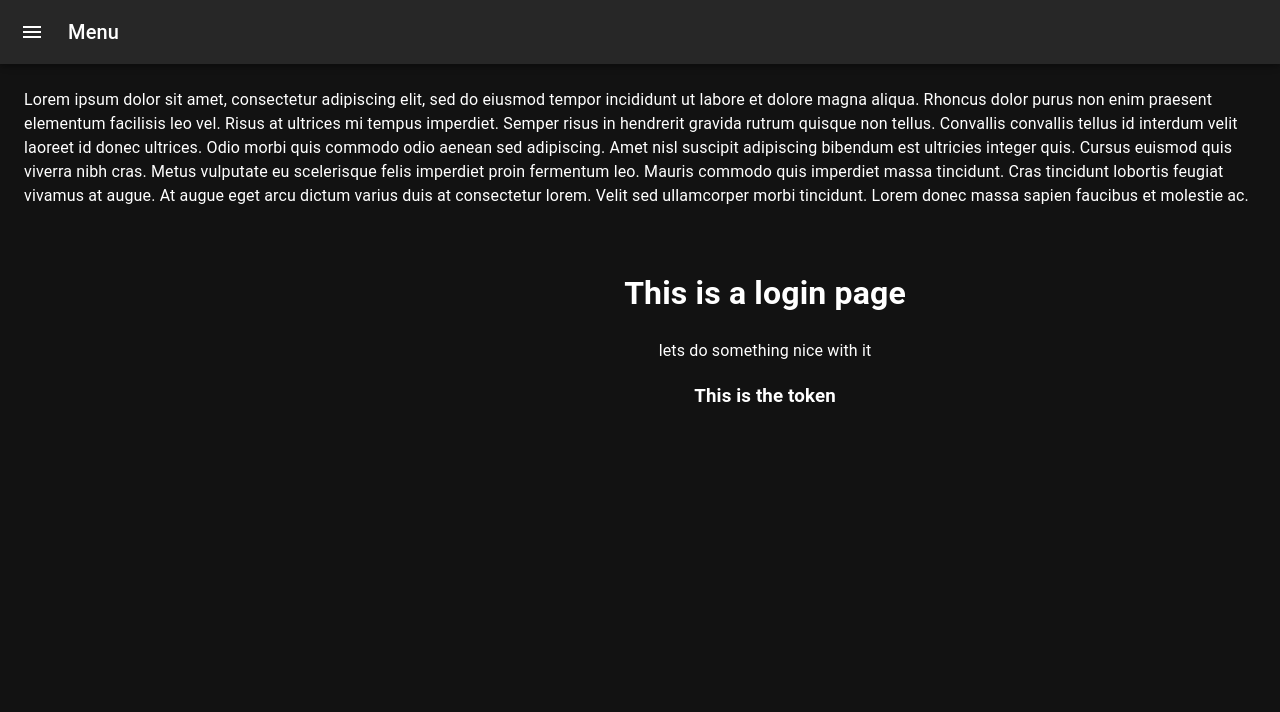
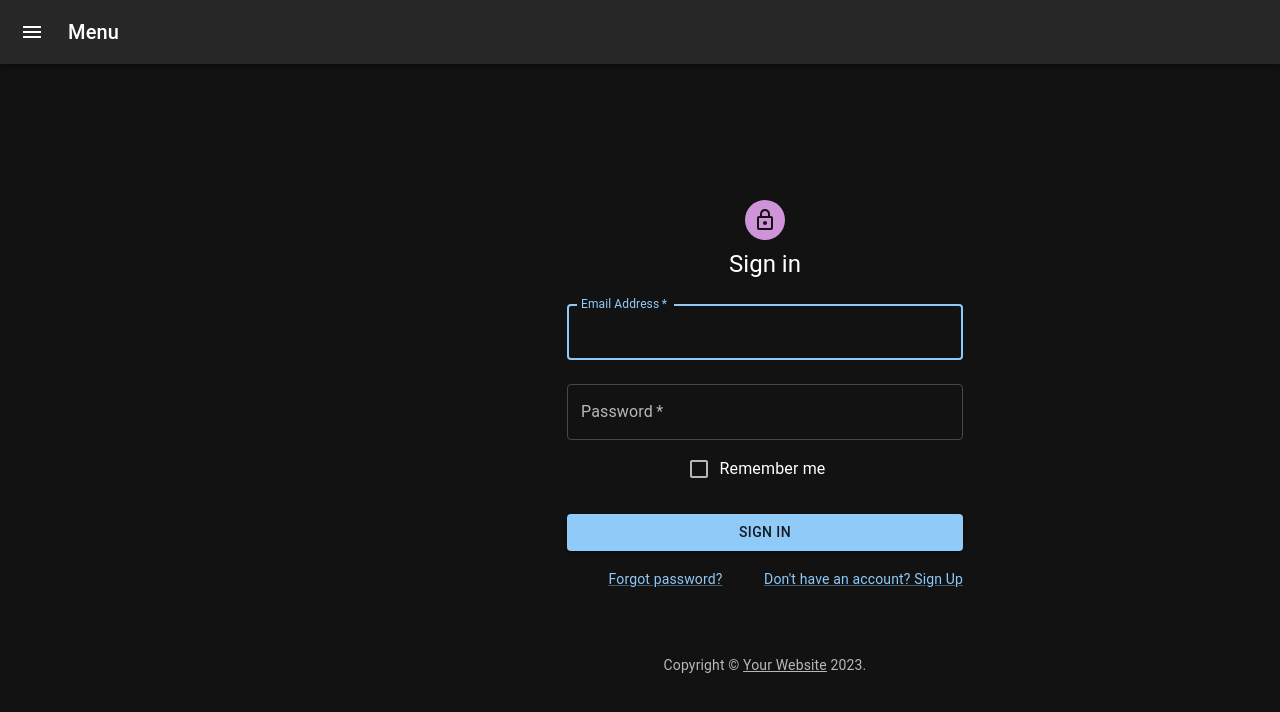
Before and after one commit to successPhil/movietracker, a React (Vite) app in the folder machbuster_frontend/: page / in a window 1280 px wide. Shown: the top 712 px of the page. Built offline with nearby package versions, Linux system fonts and the light colour scheme.

Commit message:
login screen added

```diff
--- a/machbuster_frontend/src/muiComponents/PDrawer.jsx
+++ b/machbuster_frontend/src/muiComponents/PDrawer.jsx
@@ -168,18 +168,6 @@
       <Main open={open}>
         <DrawerHeader />
         <Typography paragraph>
-          Lorem ipsum dolor sit amet, consectetur adipiscing elit, sed do eiusmod
-          tempor incididunt ut labore et dolore magna aliqua. Rhoncus dolor purus non
-          enim praesent elementum facilisis leo vel. Risus at ultrices mi tempus
-          imperdiet. Semper risus in hendrerit gravida rutrum quisque non tellus.
-          Convallis convallis tellus id interdum velit laoreet id donec ultrices.
-          Odio morbi quis commodo odio aenean sed adipiscing. Amet nisl suscipit
-          adipiscing bibendum est ultricies integer quis. Cursus euismod quis viverra
-          nibh cras. Metus vulputate eu scelerisque felis imperdiet proin fermentum
-          leo. Mauris commodo quis imperdiet massa tincidunt. Cras tincidunt lobortis
-          feugiat vivamus at augue. At augue eget arcu dictum varius duis at
-          consectetur lorem. Velit sed ullamcorper morbi tincidunt. Lorem donec massa
-          sapien faucibus et molestie ac.
         </Typography>
       </Main>
     </Box>
--- /dev/null
+++ b/machbuster_frontend/src/muiComponents/SignIn.jsx
@@ -0,0 +1,121 @@
+import * as React from 'react';
+import Avatar from '@mui/material/Avatar';
+import Button from '@mui/material/Button';
+import CssBaseline from '@mui/material/CssBaseline';
+import TextField from '@mui/material/TextField';
+import FormControlLabel from '@mui/material/FormControlLabel';
+import Checkbox from '@mui/material/Checkbox';
+import Link from '@mui/material/Link';
+import Grid from '@mui/material/Grid';
+import Box from '@mui/material/Box';
+import LockOutlinedIcon from '@mui/icons-material/LockOutlined';
+import Typography from '@mui/material/Typography';
+import Container from '@mui/material/Container';
+import { createTheme, ThemeProvider } from '@mui/material/styles';
+
+
+function Copyright(props) {
+  return (
+    <Typography variant="body2" color="text.secondary" align="center" {...props}>
+      {'Copyright © '}
+      <Link color="inherit" href="https://mui.com/">
+        Your Website
+      </Link>{' '}
+      {new Date().getFullYear()}
+      {'.'}
+    </Typography>
+  );
+}
+
+// TODO remove, this demo shouldn't need to reset the theme.
+
+const defaultTheme = createTheme();
+
+export default function SignIn() {
+  const handleSubmit = (event) => {
+    event.preventDefault();
+    const data = new FormData(event.currentTarget);
+    console.log({
+      email: data.get('email'),
+      password: data.get('password'),
+    });
+  };
+
+  const darkTheme = createTheme({
+    palette: {
+      mode: 'dark',
+    },
+  });
+
+  return (
+
+    <ThemeProvider theme={darkTheme}>
+      <Container component="main" maxWidth="xs">
+        <CssBaseline />
+        <Box
+          sx={{
+            marginTop: 8,
+            display: 'flex',
+            flexDirection: 'column',
+            alignItems: 'center',
+          }}
+        >
+          <Avatar sx={{ m: 1, bgcolor: 'secondary.main' }}>
+            <LockOutlinedIcon />
+          </Avatar>
+          <Typography component="h1" variant="h5">
+            Sign in
+          </Typography>
+          <Box component="form" onSubmit={handleSubmit} noValidate sx={{ mt: 1 }}>
+            <TextField
+              margin="normal"
+              required
+              fullWidth
+              id="email"
+              label="Email Address"
+              name="email"
+              autoComplete="email"
+              autoFocus
+            />
+            <TextField
+              margin="normal"
+              required
+              fullWidth
+              name="password"
+              label="Password"
+              type="password"
+              id="password"
+              autoComplete="current-password"
+            />
+            <FormControlLabel
+              control={<Checkbox value="remember" color="primary" />}
+              label="Remember me"
+            />
+            <Button
+              type="submit"
+              fullWidth
+              variant="contained"
+              sx={{ mt: 3, mb: 2 }}
+            >
+              Sign In
+            </Button>
+            <Grid container>
+              <Grid item xs>
+                <Link href="#" variant="body2">
+                  Forgot password?
+                </Link>
+              </Grid>
+              <Grid item>
+                <Link href="#" variant="body2">
+                  {"Don't have an account? Sign Up"}
+                </Link>
+              </Grid>
+            </Grid>
+          </Box>
+        </Box>
+        <Copyright sx={{ mt: 8, mb: 4 }} />
+      </Container>
+    </ThemeProvider>
+
+  );
+}
--- a/machbuster_frontend/src/routes/Login.jsx
+++ b/machbuster_frontend/src/routes/Login.jsx
@@ -1,3 +1,5 @@
+import SignIn from "../muiComponents/SignIn"
+
 
 export default function Login() {
     // useEffect(() => {
@@ -5,9 +7,7 @@
     //   }, [setToken]);
     return (
         <div className="route-text">
-        <h1>This is a login page</h1>
-        <p>lets do something nice with it</p>
-        <h3>This is the token</h3>
+        <SignIn />
         </div>
     )
 }
```
